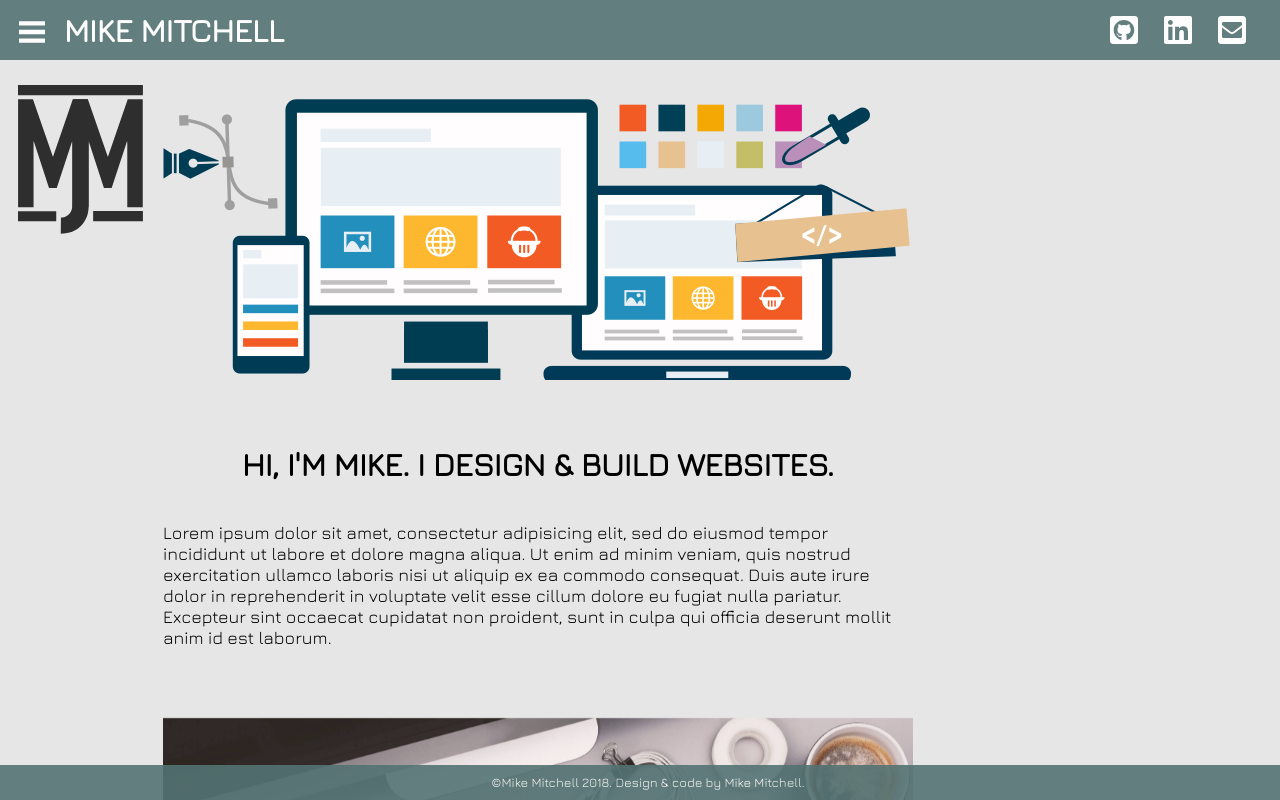
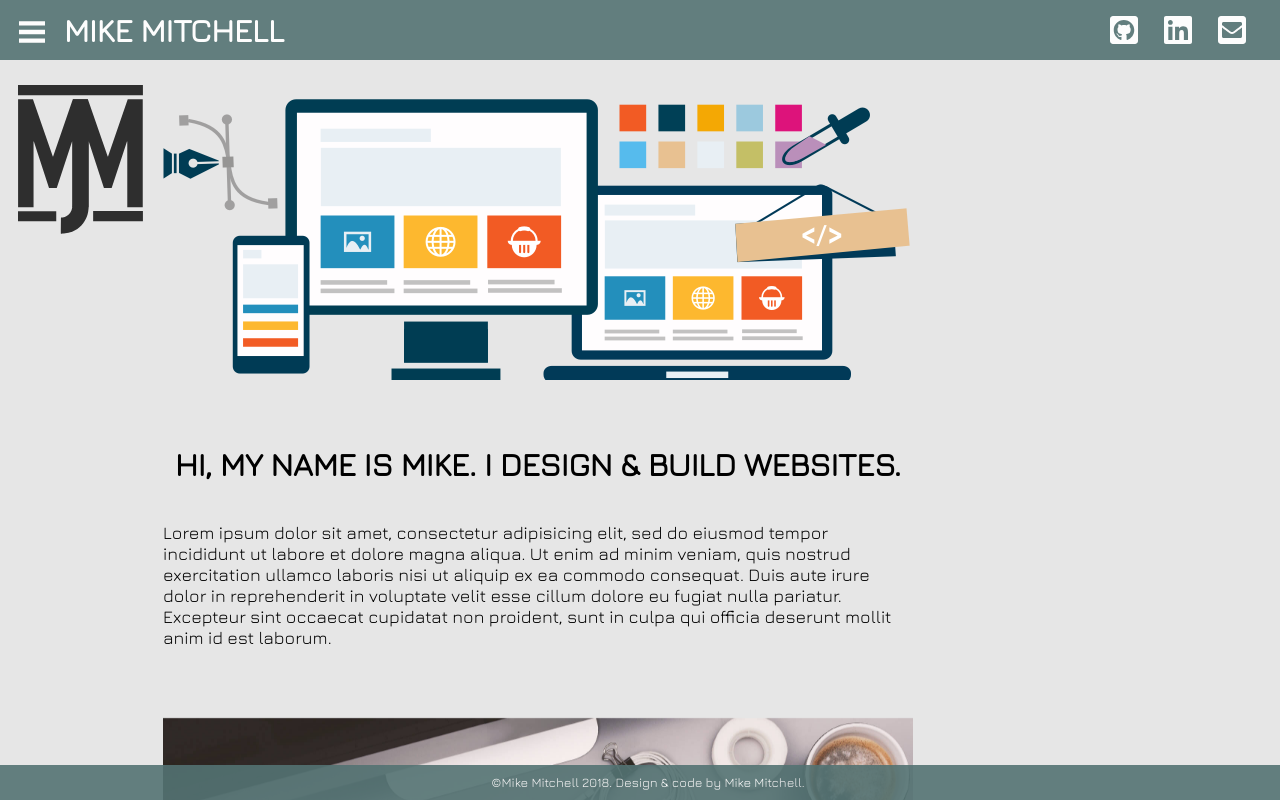
Before and after one commit to mimitch2/portfolio, a React (Create React App) app in the folder portfolio/: page / in a window 1280 px wide. Shown: the top 800 px of the page. Built offline with nearby package versions, Linux system fonts and the light colour scheme; a web font is replaced by a local one.

Commit message:
fixed apostraphe issue

```diff
--- a/portfolio/src/App.js
+++ b/portfolio/src/App.js
@@ -30,7 +30,7 @@ class App extends Component {
 
             <div className="main-intro">
 
-              <h1 className="intro-headline">Hi, I'm Mike. I design & build websites.</h1>
+              <h1 className="intro-headline">Hi, my name is Mike. I design & build websites.</h1>
               <p className = "intro-text">
 
 
```
